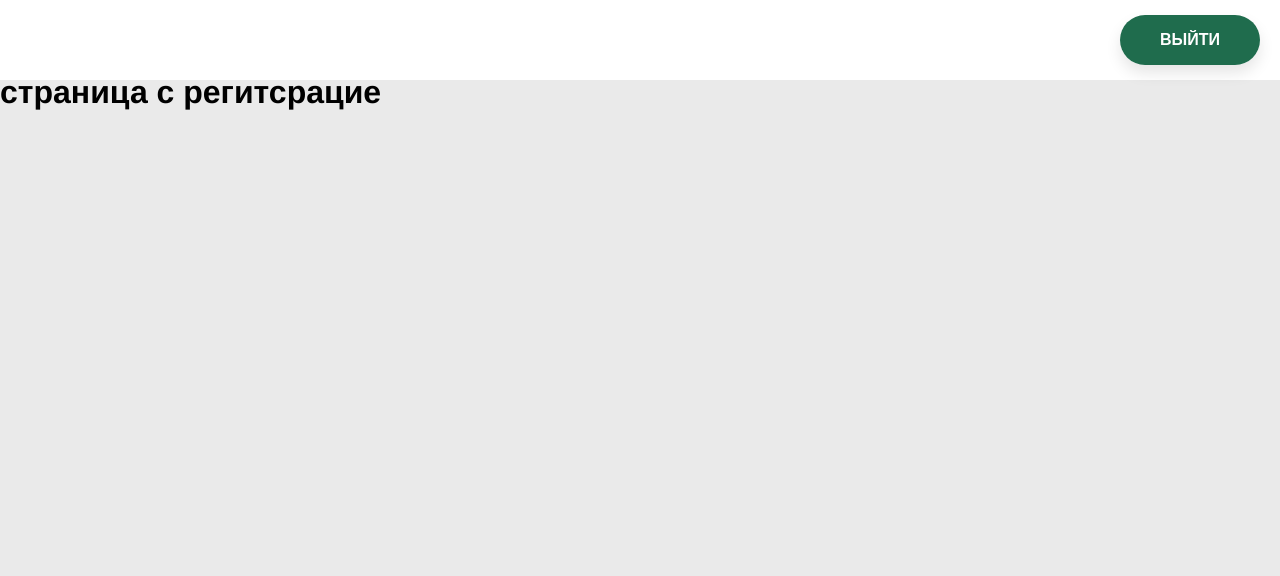
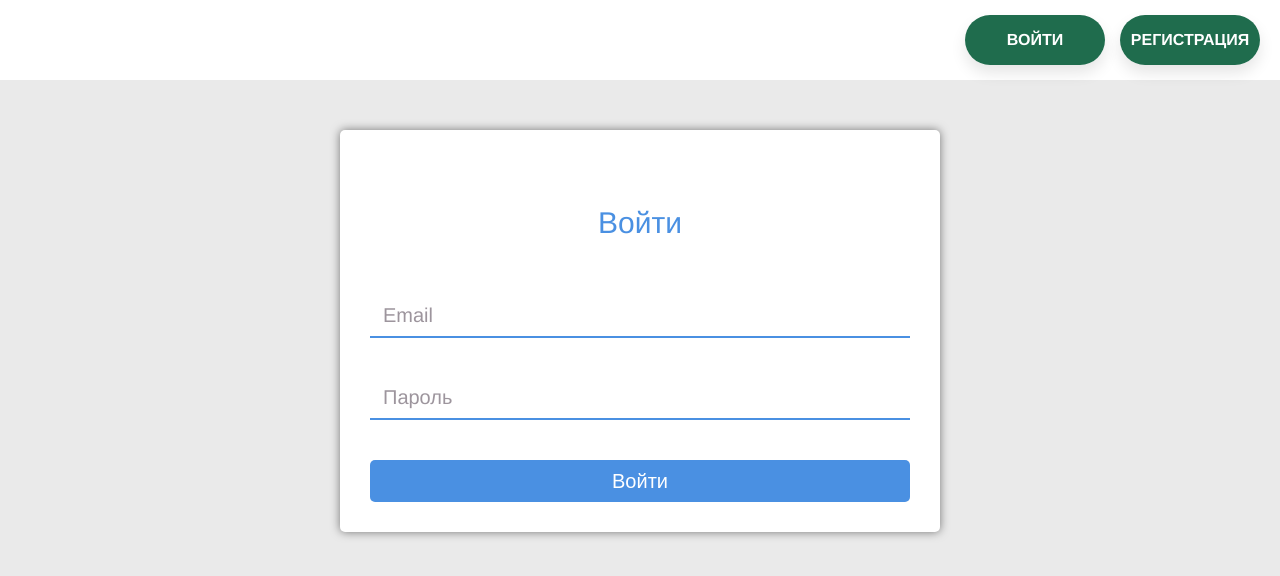
Before and after one commit to alimchik/test-motmom-vue, a Vue app in the folder client/: page /login in a window 1280 px wide. Shown: the top 576 px of the page. Built offline with nearby package versions, Linux system fonts and the light colour scheme.

Commit message:
added page auth

```diff
--- a/client/src/router/index.js
+++ b/client/src/router/index.js
@@ -21,6 +21,11 @@ const routes = [
   {
     path: '/login',
     component: Auth
+  },
+
+  {
+    path: '/registration',
+    component: Auth
   }
 
 ]
--- a/client/src/store/modules/auth.js
+++ b/client/src/store/modules/auth.js
@@ -1,6 +1,6 @@
 export default {
   state: {
-    isAuthorized: true
+    isAuthorized: false
   },
   getters: {
     getAutorized (state) {
--- a/client/src/views/Auth.vue
+++ b/client/src/views/Auth.vue
@@ -1,5 +1,119 @@
 <template>
-  <h1>
-    страница с регитсрацие
-  </h1>
+  <div class="form">
+    <h3 v-if="getUrl === 'login'">Войти </h3>
+    <h3 v-else>Регистарция</h3>
+    <div class="form-row">
+      <input type="text" id="email" required><label for="email">Email</label>
+    </div>
+    <div class="form-row">
+      <input type="password" id="password" required><label for="password">Пароль</label>
+    </div>
+    <button v-if="getUrl === 'login'">Войти</button>
+    <button v-else>Регистрация</button>
+  </div>
 </template>
+
+<script>
+export default {
+  computed: {
+    getUrl: function () {
+      return this.$route.path.substring(1, this.$route.path.length)
+    }
+  }
+}
+</script>
+
+<style lang="scss" scoped>
+.form {
+  width: 100%;
+  min-width: 320px;
+  max-width: 600px;
+  margin: 50px auto 30px;
+  padding: 80px 30px 30px;
+  background: white;
+  border-radius: 5px;
+  box-shadow: 0 0 10px rgba(0,0,0,0.5);
+
+  h3 {
+    position: relative;
+    z-index: 5;
+    margin: 0 0 60px;
+    text-align: center;
+    color: #4a90e2;
+    font-size: 30px;
+    font-weight: normal;
+  }
+  .form-row {
+    position: relative;
+    margin-bottom: 40px;
+
+    input {
+      display: block;
+      width: 100%;
+      padding: 0 10px;
+      line-height: 40px;
+      font-family: 'Roboto', sans-serif;
+      background: none;
+      border-width: 0;
+      border-bottom: 2px solid #4a90e2;
+      transition: all 0.2s ease;
+
+      &:focus {
+        outline: 0;
+        border-color: #F77A52;
+      }
+
+      &:focus + label {
+        transform: translateY(-60px);
+        margin-left: -14px;
+        font-size: 14px;
+        font-weight: 400;
+        outline: 0;
+        border-color: #F77A52;
+        color: #F77A52;
+      }
+
+      &:valid + label {
+        transform: translateY(-60px);
+        margin-left: -14px;
+        font-size: 14px;
+        font-weight: 400;
+        outline: 0;
+        border-color: #F77A52;
+        color: #F77A52;
+      }
+    }
+
+    label {
+      position: absolute;
+      left: 13px;
+      color: #9d959d;
+      font-size: 20px;
+      font-weight: 300;
+      transform: translateY(-35px);
+      transition: all 0.2s ease;
+    }
+  }
+
+  button {
+    width: 100%;
+    padding: 0;
+    line-height: 42px;
+    background: #4a90e2;
+    border-width: 0;
+    color: white;
+    font-size: 20px;
+    border-radius: 5px;
+
+    &:focus {
+      border-width: 0;
+      outline: none;
+      background: #4a90e2;
+    }
+
+    &:hover {
+      background: #63a6f1;
+    }
+  }
+}
+</style>
```
